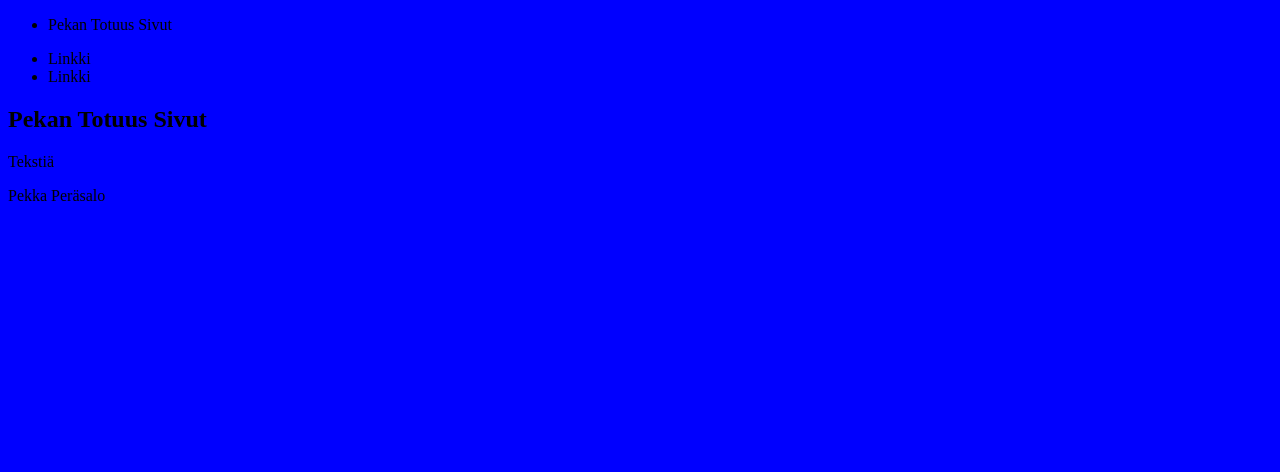
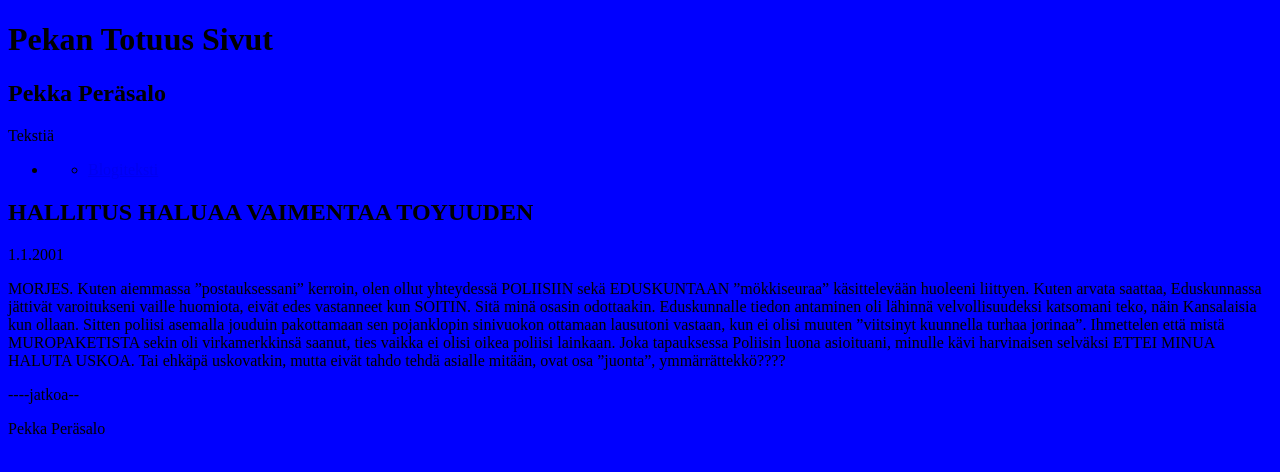
Before and after one commit to vuorisumu/pekkaperasalo, a plain HTML site: page index.html in a window 1280 px wide. Drawn offline with Linux system fonts and the light colour scheme.

Commit message:
new format

```diff
--- a/index.html
+++ b/index.html
@@ -10,26 +10,50 @@
 
 <body>
     <header>
-        <nav>
-            <ul>
-                <li>
-                    <p>Pekan Totuus Sivut</p>
-                </li>
-                <li>
-                    Linkki
-                </li>
-                <li>
-                    Linkki
-                </li>
-            </ul>
-        </nav>
+        <h1>Pekan Totuus Sivut</h1>
     </header>
 
     <main>
-        <section>
-            <h1>Pekan Totuus Sivut</h1>
+        <section id="sidebar">
+            <h2>Pekka Peräsalo</h2>
 
             <p>Tekstiä</p>
+
+            <ul class="months">
+                <li>
+                    <ul class="blogtexts">
+                        <li>
+                            <a href="#1">Blogiteksti</a>
+                        </li>
+                    </ul>
+                </li>
+            </ul>
+        </section>
+
+        <section id="content">
+            <article id="1">
+                <h2>HALLITUS HALUAA VAIMENTAA TOYUUDEN</h2>
+                <p class="date">1.1.2001</p>
+
+                <p>MORJES. Kuten aiemmassa ”postauksessani” kerroin, olen ollut yhteydessä POLIISIIN sekä EDUSKUNTAAN
+                    ”mökkiseuraa”
+                    käsittelevään huoleeni liittyen. Kuten arvata saattaa, Eduskunnassa jättivät varoitukseni vaille
+                    huomiota, eivät edes
+                    vastanneet kun SOITIN. Sitä minä osasin odottaakin. Eduskunnalle tiedon antaminen oli lähinnä
+                    velvollisuudeksi katsomani
+                    teko, näin Kansalaisia kun ollaan. Sitten poliisi asemalla jouduin pakottamaan sen pojanklopin
+                    sinivuokon ottamaan
+                    lausutoni vastaan, kun ei olisi muuten ”viitsinyt kuunnella turhaa jorinaa”. Ihmettelen että mistä
+                    MUROPAKETISTA sekin
+                    oli virkamerkkinsä saanut, ties vaikka ei olisi oikea poliisi lainkaan. Joka tapauksessa Poliisin
+                    luona asioituani,
+                    minulle kävi harvinaisen selväksi ETTEI MINUA HALUTA USKOA. Tai ehkäpä uskovatkin, mutta eivät tahdo
+                    tehdä asialle
+                    mitään, ovat osa ”juonta”, ymmärrättekkö????</p>
+                <p>
+                    ----jatkoa--
+                </p>
+            </article>
         </section>
     </main>
 
```
